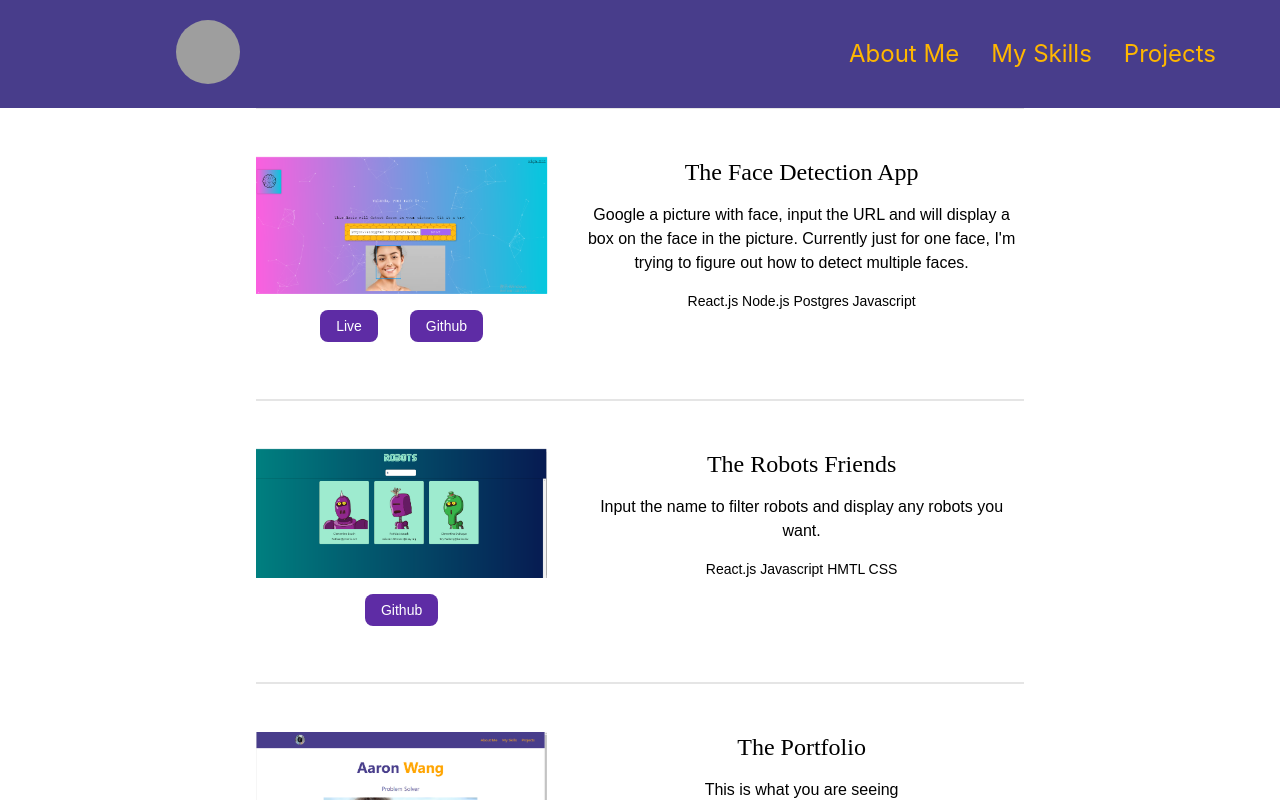
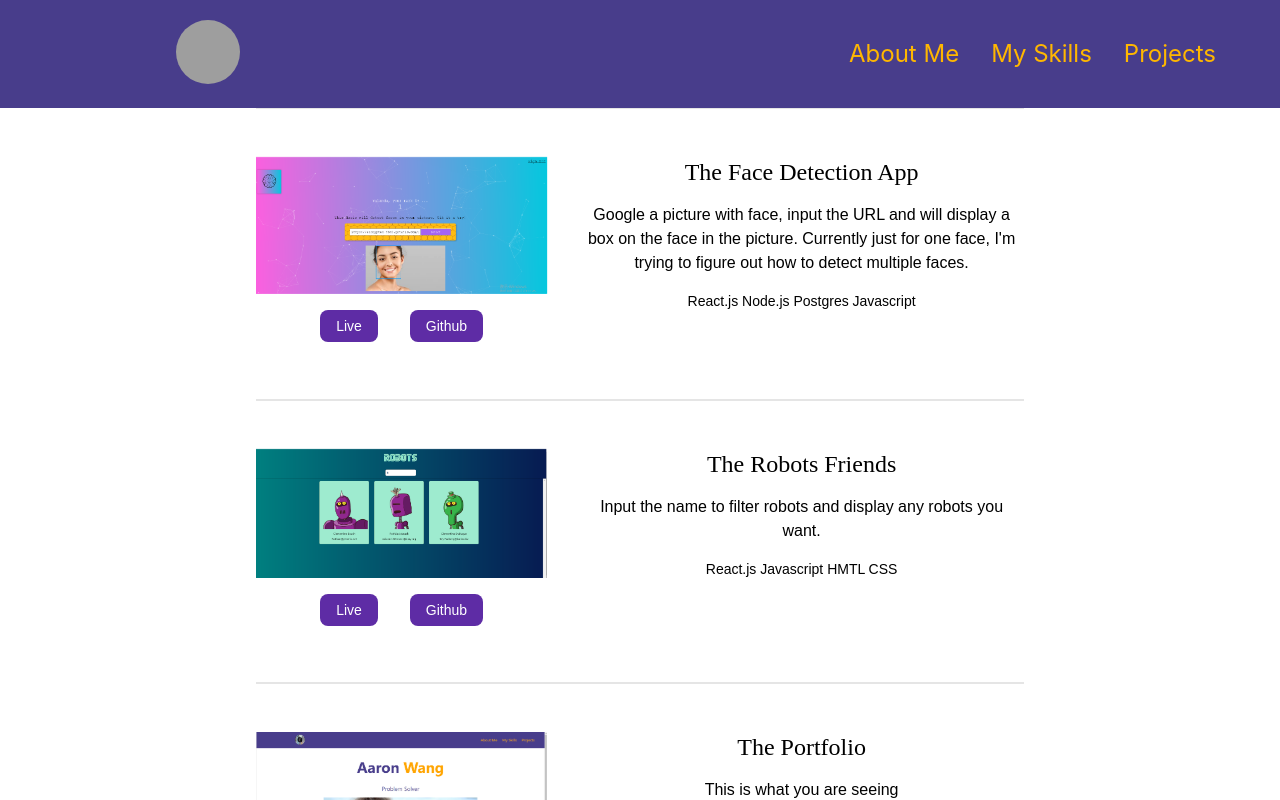
Before and after one commit to wang-yulin/dsdad, a React (Create React App) app: page / in a window 1280 px wide. Both pictures are taken after a click on the element "Projects". Shown: the top 800 px of the page. Built offline with nearby package versions, Linux system fonts and the light colour scheme; grey boxes are pictures that could not be loaded.

Commit message:
update project

```diff
--- a/src/components/Projects/Projects.js
+++ b/src/components/Projects/Projects.js
@@ -33,6 +33,7 @@ const Projects = () => {
 		        <div className="pr3-ns mb4 mb0-ns w-100 w-40-ns">
 		          <img src={robot} className="db grow" alt=""/>
 		          <div className="ph3 flex justify-center">
+		              <a className="ma3 f6 link dim ph3 pv2 mb2 dib white bg-purple br3 grow" href="https://yulin-robots.herokuapp.com/">Live</a>
 					  <a className="ma3 f6 link dim ph3 pv2 mb2 dib white bg-purple br3 grow" href="https://github.com/wangyulinaaron/Robots">Github</a>
 				  </div>
 		        </div>
@@ -52,7 +53,7 @@ const Projects = () => {
 		        <div className="pr3-ns mb4 mb0-ns w-100 w-40-ns">
 		          <img src={portfile} className="db grow" alt=""/>
 		          <div className="ph3 flex justify-center">
-					  <a className="ma3 f6 link dim ph3 pv2 mb2 dib white bg-purple br3 grow" href="">Live</a>
+					  <a className="ma3 f6 link dim ph3 pv2 mb2 dib white bg-purple br3 grow" href="https://yulin-profile.herokuapp.com/">Live</a>
 					  <a className="ma3 f6 link dim ph3 pv2 mb2 dib white bg-purple br3 grow" href="https://github.com/wangyulinaaron/portfolio">Github</a>
 				  </div>
 		        </div>
```
